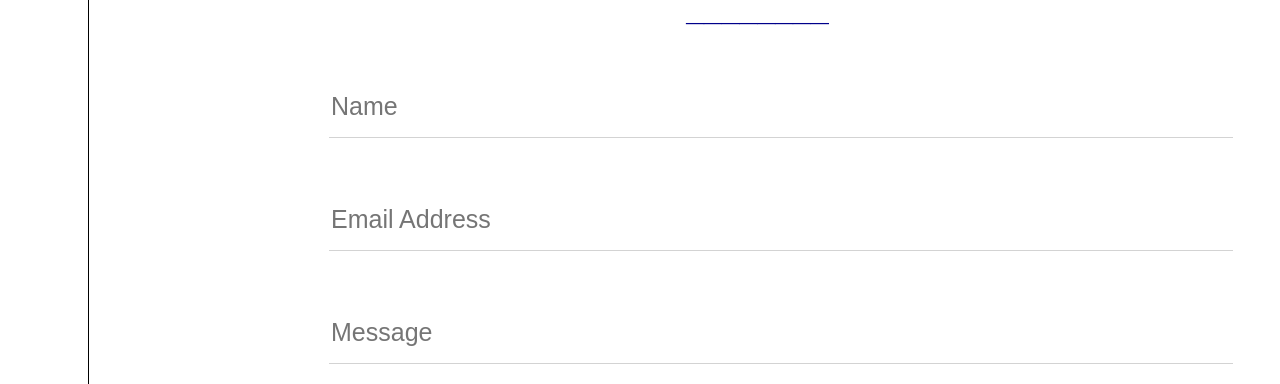
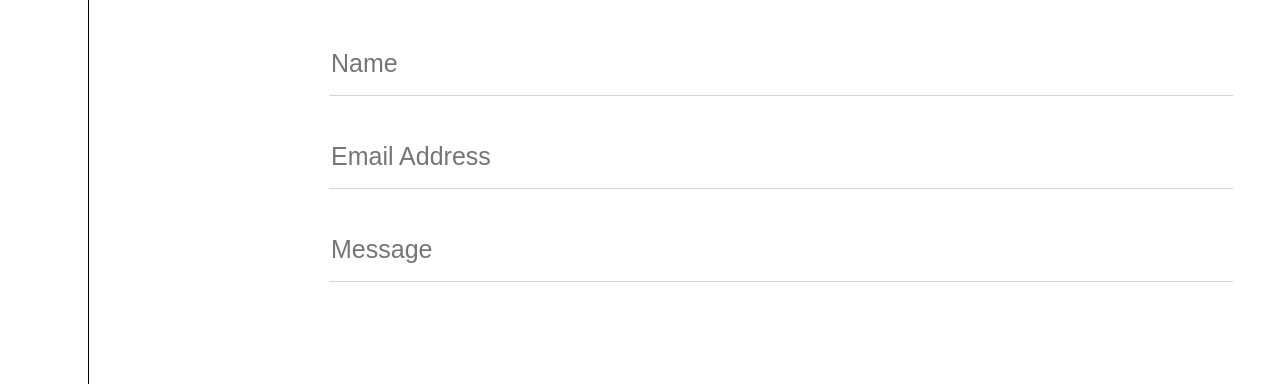
Before and after one commit to TrungAnh12345/T3h_Btvn, a plain HTML site: page task3lesson3.html in a window 1280 px wide. Shown: the part 198-582 px from the top of the page. Drawn offline with Linux system fonts and the light colour scheme.

Commit message:
Update task3lesson3.html

```diff
--- a/task3lesson3.html
+++ b/task3lesson3.html
@@ -31,15 +31,13 @@
 
 </div><br>
 <div class="bootstrapcontent">
-	<h2 style="text-align: center; text-transform: uppercase;padding-top: 55px; font-size: 30px">Contact me</h2>
-	<span><i style="text-align: center;color:darkblue; margin-top: 20px" class="fa fa-star" aria-hidden="true"><h1>________</h1></i></span>
-	 <i class="fas fa-star"></i><br>
-	 <p>
+	<h2 style="text-align: center; text-transform: uppercase;padding-top: 55px; font-size: 30px;">Contact me</h2>
 
-	 <input type="text" name="Name" placeholder="Name"><br>
-	 <input type="text" name="Email address" placeholder="Email Address"><br>
-	 <input type="text" name="Message" placeholder="Message"><br>
-	</p>
+
+	 <input type="text" name="Name" placeholder="Name">
+	 <input type="text" name="Email address" placeholder="Email Address">
+	 <input type="text" name="Message" placeholder="Message">
+
 </div>
 
 </body>
```
